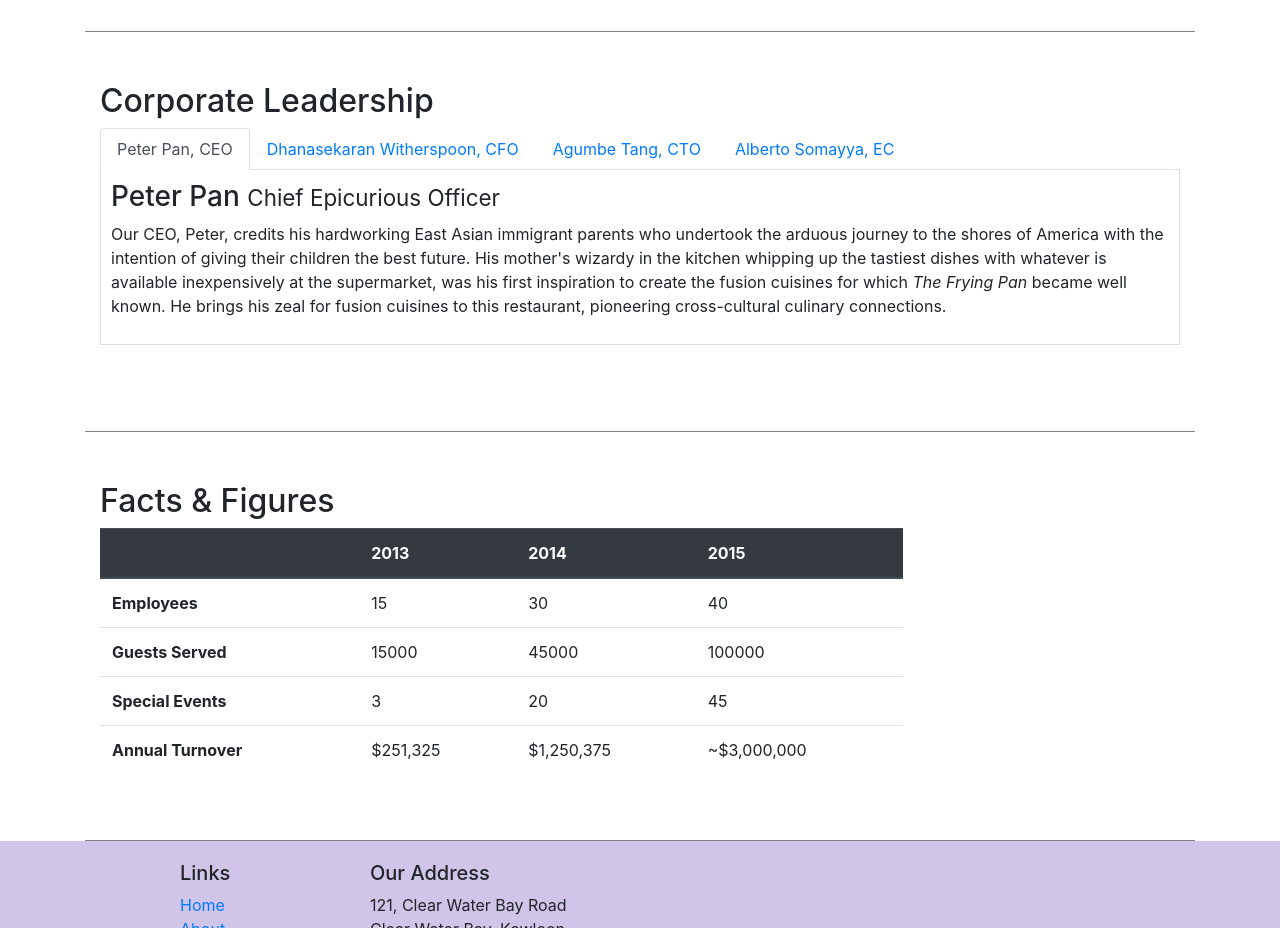
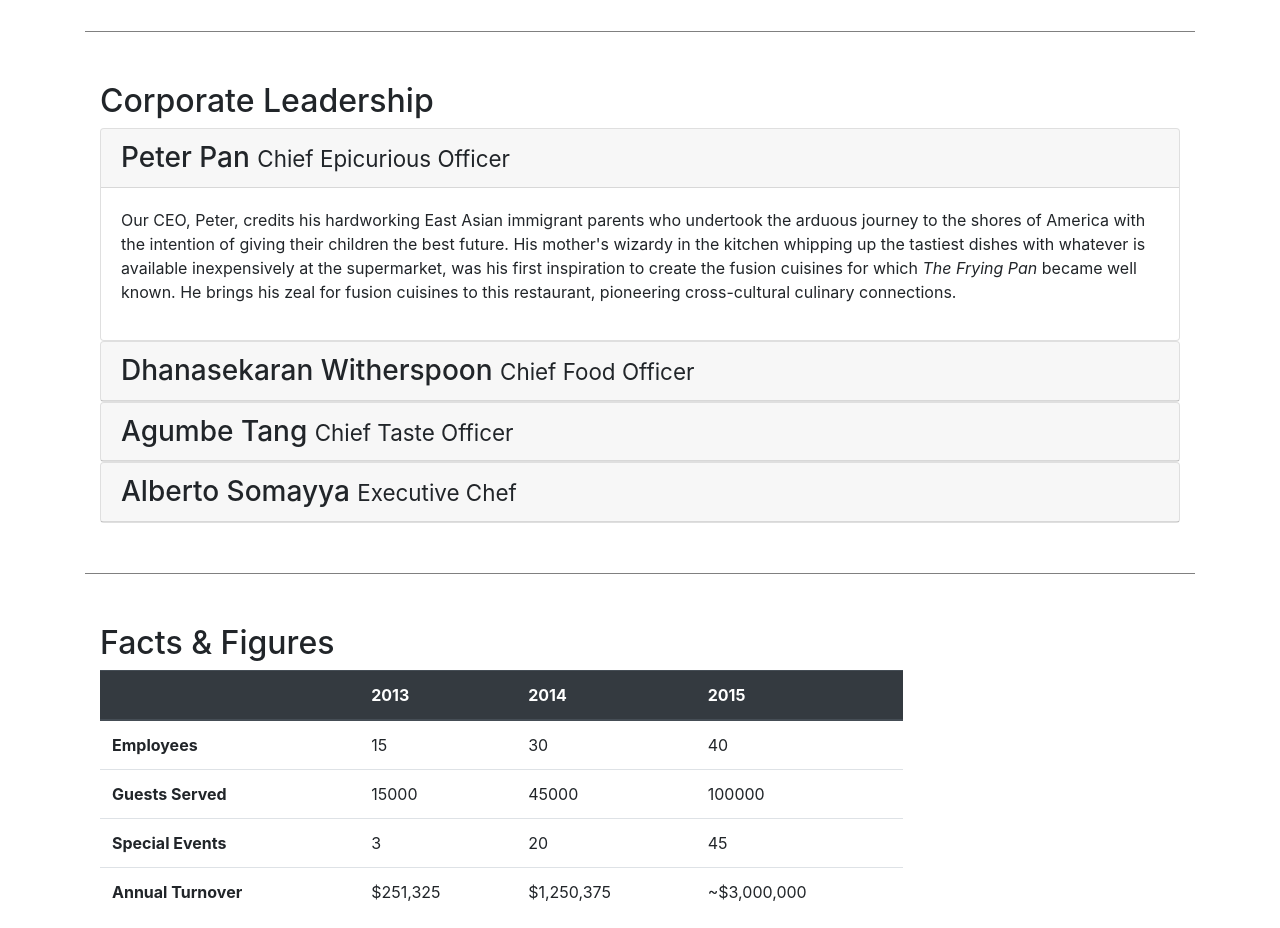
Before and after one commit to VictorKanama/ConFusion-Bootstrap, a website: page aboutus.html in a window 1280 px wide. Shown: the part 940-1868 px from the top of the page. Drawn offline with nearby package versions, Linux system fonts and the light colour scheme.

Commit message:
Accordion

```diff
--- a/aboutus.html
+++ b/aboutus.html
@@ -146,90 +146,123 @@
       <div class="row row-content">
         <div class="col-12">
           <h2>Corporate Leadership</h2>
-          <ul class="nav nav-tabs">
-            <li class="nav-item">
-              <a
-                class="nav-link active"
-                href="#peter"
-                role="tab"
-                data-toggle="tab"
-                >Peter Pan, CEO</a
+
+          <div id="accordion">
+            <div class="card">
+              <div class="card-header" role="tab" id="peterhead">
+                <h3 class="mb-0">
+                  <a data-toggle="collapse" data-target="#peter"
+                    >Peter Pan <small>Chief Epicurious Officer</small></a
                   >
-            </li>
-            <li class="nav-item">
-              <a class="nav-link" href="#danny" role="tab" data-toggle="tab"
-                >Dhanasekaran Witherspoon, CFO</a
+                </h3>
+              </div>
+              <div
+                id="peter"
+                role="tabpanel"
+                class="collapse show"
+                data-parent="#accordion"
               >
-            </li>
-            <li class="nav-item">
-              <a class="nav-link " href="#agumbe" role="tab" data-toggle="tab"
-                >Agumbe Tang, CTO</a
-              >
-            </li>
-            <li class="nav-item">
-              <a class="nav-link" href="#alberto" role="tab" data-toggle="tab"
-                >Alberto Somayya, EC</a
-              >
-            </li>
-          </ul>
-          <div class="tab-content">
-            <div id="peter" role="tabpanel" class="tab-pane fade show active">
-              <h3>Peter Pan <small>Chief Epicurious Officer</small></h3>
+                <div class="card-body">
                   <p class="d-none d-sm-block">
                     Our CEO, Peter, credits his hardworking East Asian immigrant
                     parents who undertook the arduous journey to the shores of
                     America with the intention of giving their children the best
                     future. His mother's wizardy in the kitchen whipping up the
-                tastiest dishes with whatever is available inexpensively at the
-                supermarket, was his first inspiration to create the fusion
-                cuisines for which
-                <em>The Frying Pan</em> became well known. He brings his zeal
-                for fusion cuisines to this restaurant, pioneering
+                    tastiest dishes with whatever is available inexpensively at
+                    the supermarket, was his first inspiration to create the
+                    fusion cuisines for which
+                    <em>The Frying Pan</em> became well known. He brings his
+                    zeal for fusion cuisines to this restaurant, pioneering
                     cross-cultural culinary connections.
                   </p>
                 </div>
+              </div>
+            </div>
 
-            <div id="danny" role="tabpanel" class="tab-pane fade ">
-              <h3>
-                Dhanasekaran Witherspoon <small>Chief Food Officer</small>
+            <div class="card">
+              <div class="card-header" role="tab" id="dannyhead">
+                <h3 class="mb-0">
+                  <a data-toggle="collapse" data-target="#danny"
+                    >Dhanasekaran Witherspoon <small>Chief Food Officer</small>
+                  </a>
                 </h3>
+              </div>
+            </div>
+            <div
+              id="danny"
+              role="tabpanel"
+              class="collapse"
+              data-parent="#accordion"
+            >
+              <div class="card-body">
                 <p class="d-none d-sm-block">
                   Our CFO, Danny, as he is affectionately referred to by his
                   colleagues, comes from a long established family tradition in
-                farming and produce. His experiences growing up on a farm in the
-                Australian outback gave him great appreciation for varieties of
-                food sources. As he puts it in his own words,
+                  farming and produce. His experiences growing up on a farm in
+                  the Australian outback gave him great appreciation for
+                  varieties of food sources. As he puts it in his own words,
                   <em
                     >Everything that runs, wins, and everything that stays,
                     pays!</em
                   >
                 </p>
               </div>
+            </div>
 
-            <div id="agumbe" role="tabpanel" class="tab-pane fade ">
-              <h3>Agumbe Tang <small>Chief Taste Officer</small></h3>
+            <div class="card">
+              <div class="card-header" role="tab" id="agumbehead">
+                <h3 class="mb-0">
+                  <a data-toggle="collapse" data-target="#agumbe"
+                    >Agumbe Tang <small>Chief Taste Officer</small></a
+                  >
+                </h3>
+              </div>
+            </div>
+            <div
+              id="agumbe"
+              role="tabpanel"
+              class="collapse"
+              data-parent="#accordion"
+            >
+              <div class="card-body">
                 <p class="d-none d-sm-block">
                   Blessed with the most discerning gustatory sense, Agumbe, our
-                CTO, personally ensures that every dish that we serve meets his
-                exacting tastes. Our chefs dread the tongue lashing that ensues
-                if their dish does not meet his exacting standards. He lives by
-                his motto,
+                  CTO, personally ensures that every dish that we serve meets
+                  his exacting tastes. Our chefs dread the tongue lashing that
+                  ensues if their dish does not meet his exacting standards. He
+                  lives by his motto,
                   <em>You click only if you survive my lick.</em>
                 </p>
               </div>
+            </div>
 
-            <div id="alberto" role="tabpanel" class="tab-pane fade ">
-              <h3>Alberto Somayya <small>Executive Chef</small></h3>
+            <div class="card">
+              <div class="card-header" role="tab" id="albertohead">
+                <h3 class="mb-0">
+                  <a data-toggle="collapse" data-target="#alberto"
+                    >Alberto Somayya <small>Executive Chef</small></a
+                  >
+                </h3>
+              </div>
+            </div>
+            <div
+              id="alberto"
+              role="tabpanel"
+              class="collapse"
+              data-parent="#accordion"
+            >
+              <div class="card-body">
                 <p class="d-none d-sm-block">
                   Award winning three-star Michelin chef with wide International
                   experience having worked closely with whos-who in the culinary
                   world, he specializes in creating mouthwatering Indo-Italian
                   fusion experiences. He says,
                   <em
-                  >Put together the cuisines from the two craziest cultures, and
-                  you get a winning hit! Amma Mia!</em
+                    >Put together the cuisines from the two craziest cultures,
+                    and you get a winning hit! Amma Mia!</em
                   >
                 </p>
+              </div>
             </div>
           </div>
         </div>
```
Lines whose indentation alone changed are shown as unchanged.
